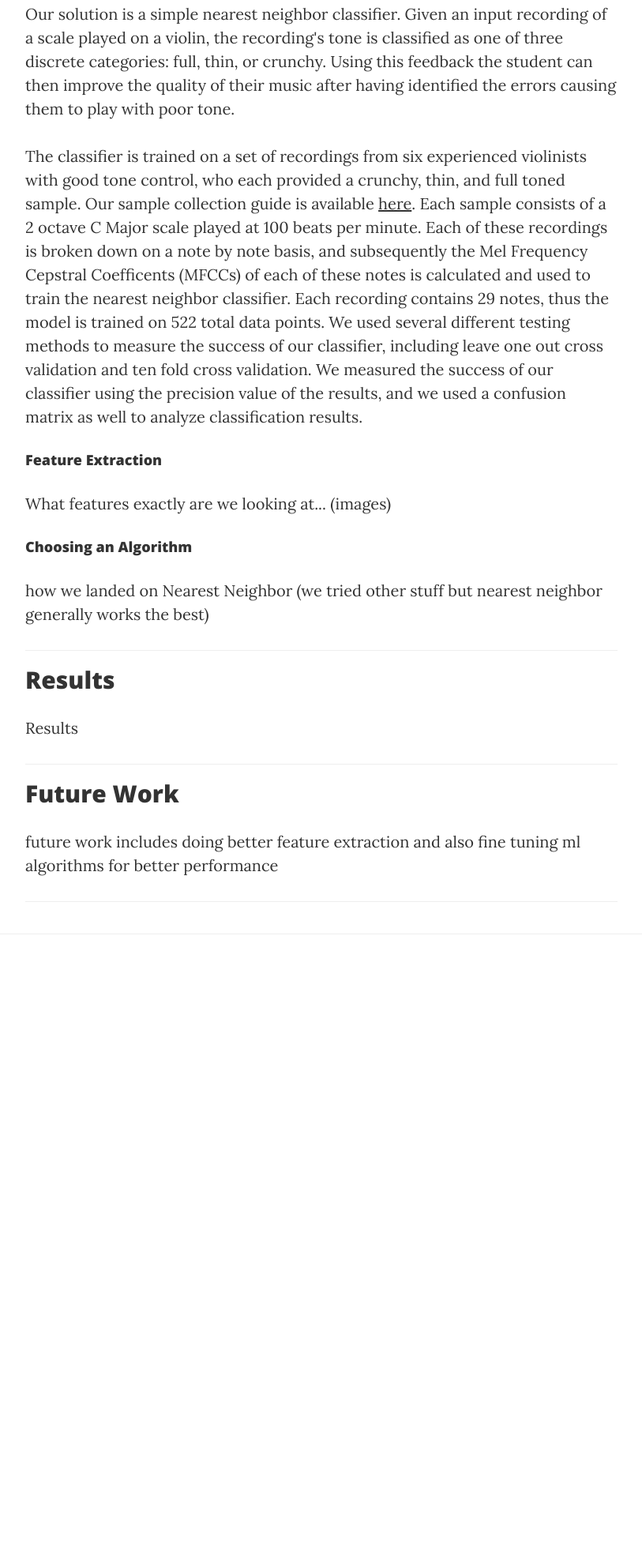
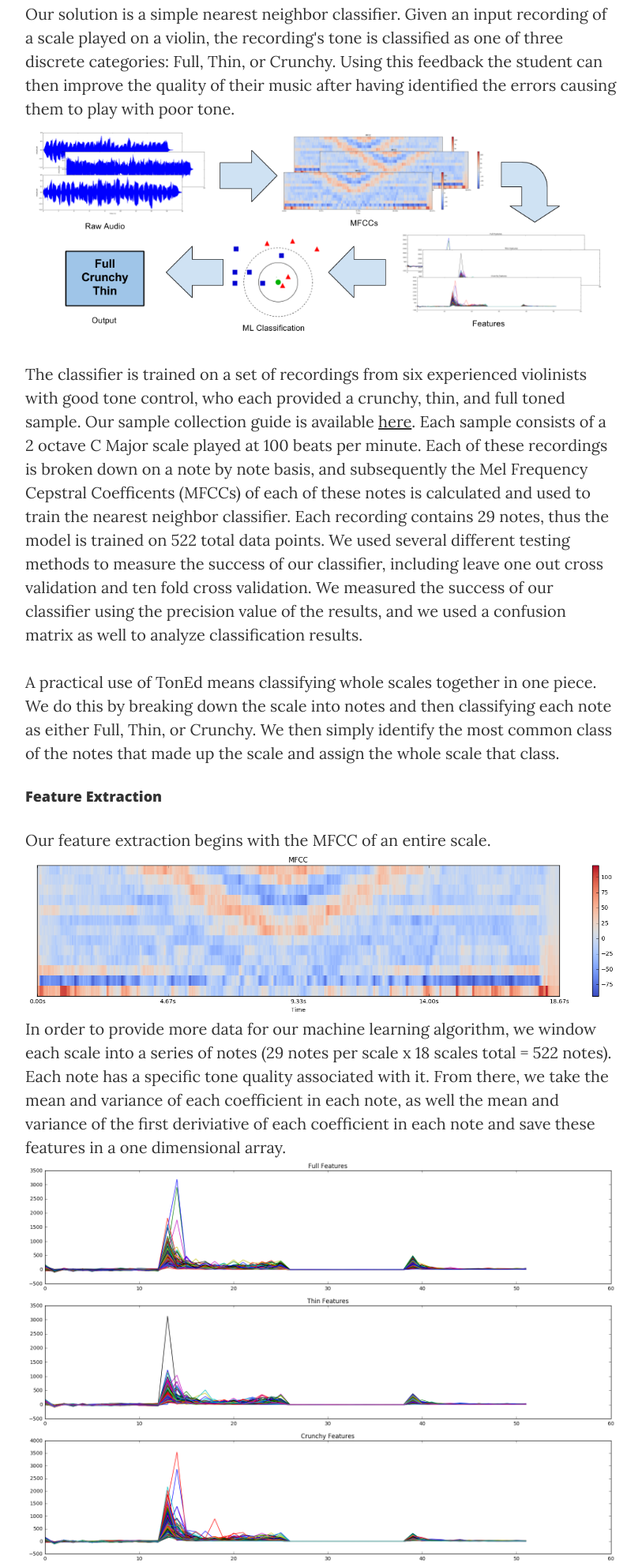
Before and after one commit to mniemer/TonEd, a website: page Website/index.html in a window 1280 px wide. Shown: the part 1665-3649 px from the top of the page at 79% size, without its empty margins (233-1046 px from the left). Before the commit the page ends 2868 px from the top, so only its background shows below. Drawn offline with nearby package versions, Linux system fonts and the light colour scheme.

Commit message:
more content

```diff
--- a/Website/index.html
+++ b/Website/index.html
@@ -127,16 +127,26 @@
                     <h2 class="post-title" id="Solution">
                         Solution
                     </h2>
-                    <p> Our solution is a simple nearest neighbor classifier. Given an input recording of a scale played on a violin, the recording's tone is classified as one of three discrete categories: full, thin, or crunchy. Using this feedback the student can then improve the quality of their music after having identified the errors causing them to play with poor tone.
+                    <p> Our solution is a simple nearest neighbor classifier. Given an input recording of a scale played on a violin, the recording's tone is classified as one of three discrete categories: Full, Thin, or Crunchy. Using this feedback the student can then improve the quality of their music after having identified the errors causing them to play with poor tone.
+                    <img src='img/flowchart.png' style='width: 100%; height: auto'>
                     </p>
                     <p>
                     The classifier is trained on a set of recordings from six experienced violinists with good tone control, who each provided a crunchy, thin, and full toned sample. Our sample collection guide is available <a href="TonEdSampleCollection.pdf">here</a>. Each sample consists of a 2 octave C Major scale played at 100 beats per minute. Each of these recordings is broken down on a note by note basis, and subsequently the Mel Frequency Cepstral Coefficents (MFCCs) of each of these notes is calculated and used to train the nearest neighbor classifier. Each recording contains 29 notes, thus the model is trained on 522 total data points. We used several different testing methods to measure the success of our classifier, including leave one out cross validation and ten fold cross validation. We measured the success of our classifier using the precision value of the results, and we used a confusion matrix as well to analyze classification results.
+                    </p>
+                    <p>
+                    A practical use of TonEd means classifying whole scales together in one piece. We do this by breaking down the scale into notes and then classifying each note as either Full, Thin, or Crunchy. We then simply identify the most common class of the notes that made up the scale and assign the whole scale that class.
                     </p>
                     <h4>
                     Feature Extraction
                     </h4>
                     <p>
-                    What features exactly are we looking at... (images)
+                    Our feature extraction begins with the MFCC of an entire scale.
+                    <img src='img/MFCC.png' style='width: 100%; height: auto'>
+                    In order to provide more data for our machine learning algorithm, we window each scale into a series of notes (29 notes per scale x 18 scales total = 522 notes). Each note has a specific tone quality associated with it. From there, we take the mean and variance of each coefficient in each note, as well the mean and variance of the first deriviative of each coefficient in each note and save these features in a one dimensional array.
+                    <img src='img/full_features.png' style='width: 100%; height: auto'>
+                    <img src='img/thin_features.png' style='width: 100%; height: auto'>
+                    <img src='img/crunchy_features.png' style='width: 100%; height: auto'>
+                    We train our machine learning algorithm on the set features extracted from our set of 522 notes.
                     </p>
                     <h4>
                     Choosing an Algorithm
```
Also changed, not shown: Website/img/MFCC.png (added), Website/img/crunchy_audio.png (added), Website/img/crunchy_features.png (added), Website/img/flowchart.png (added), Website/img/full_audio.png (added), Website/img/full_features.png (added), Website/img/thin_audio.png (added), Website/img/thin_features.png (added), 3 other files.
